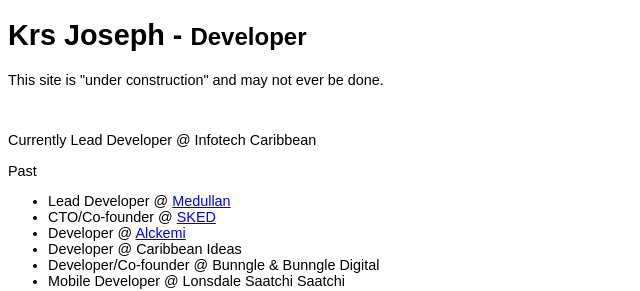
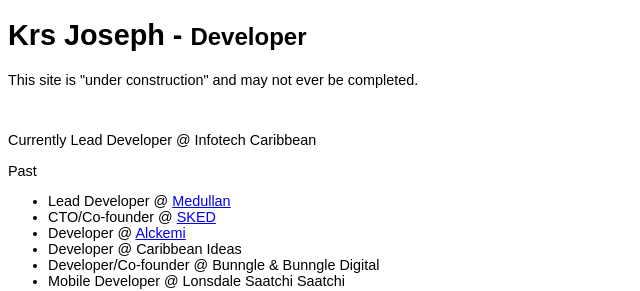
Before and after one commit to krsjoseph/krsjoseph.com, a website: page public/index.html in a window 1280 px wide. Shown: the top 291 px of the page, 0-640 px from the left. Drawn offline with Linux system fonts and the light colour scheme.

Commit message:
Update wording on page

```diff
--- a/public/index.html
+++ b/public/index.html
@@ -21,7 +21,7 @@
     }
   </style>
 <h1>Krs Joseph - <small>Developer</small></h1>
-<p>This site is "under construction" and may not ever be done.</p>
+<p>This site is "under construction" and may not ever be completed.</p>
 <img src="./under_construction.gif" alt="">
 <p>Currently Lead Developer @ Infotech Caribbean</p>
 <p>
```
